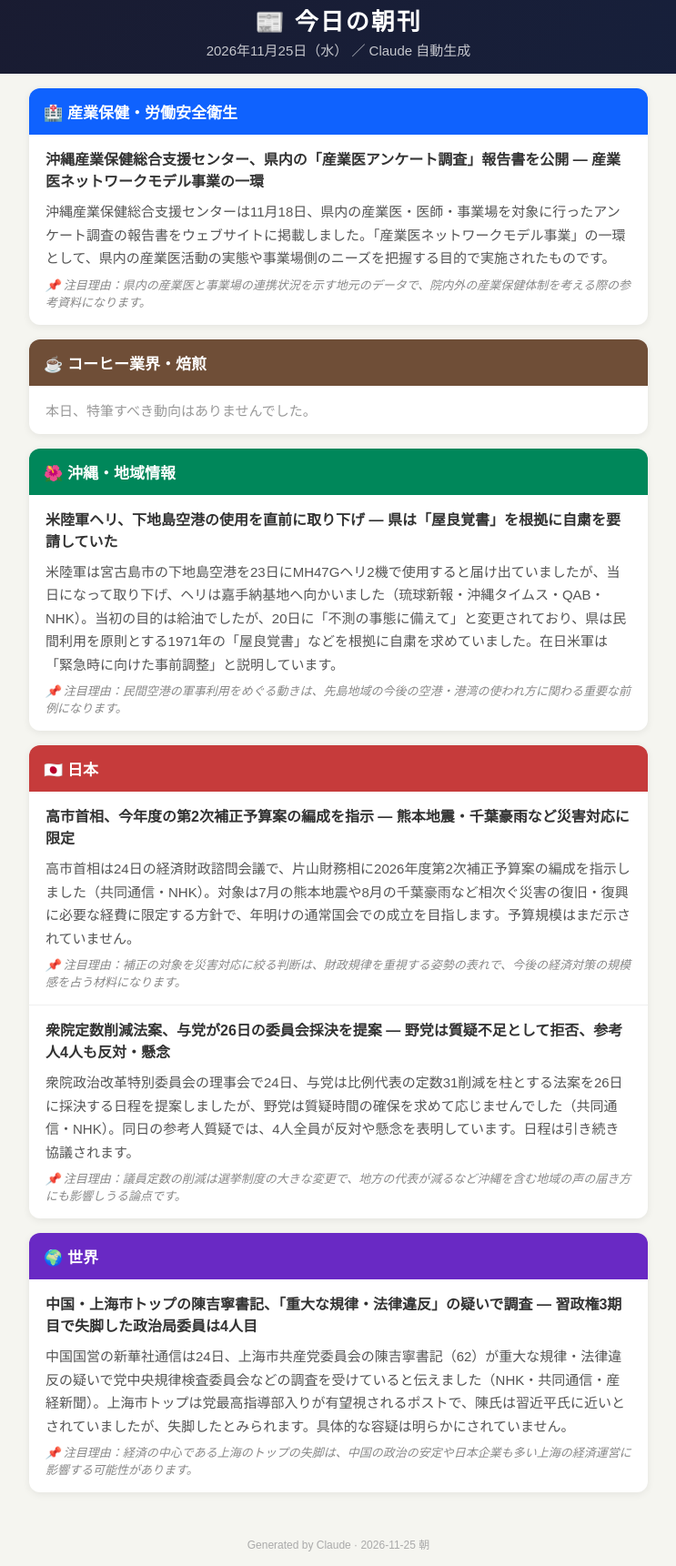
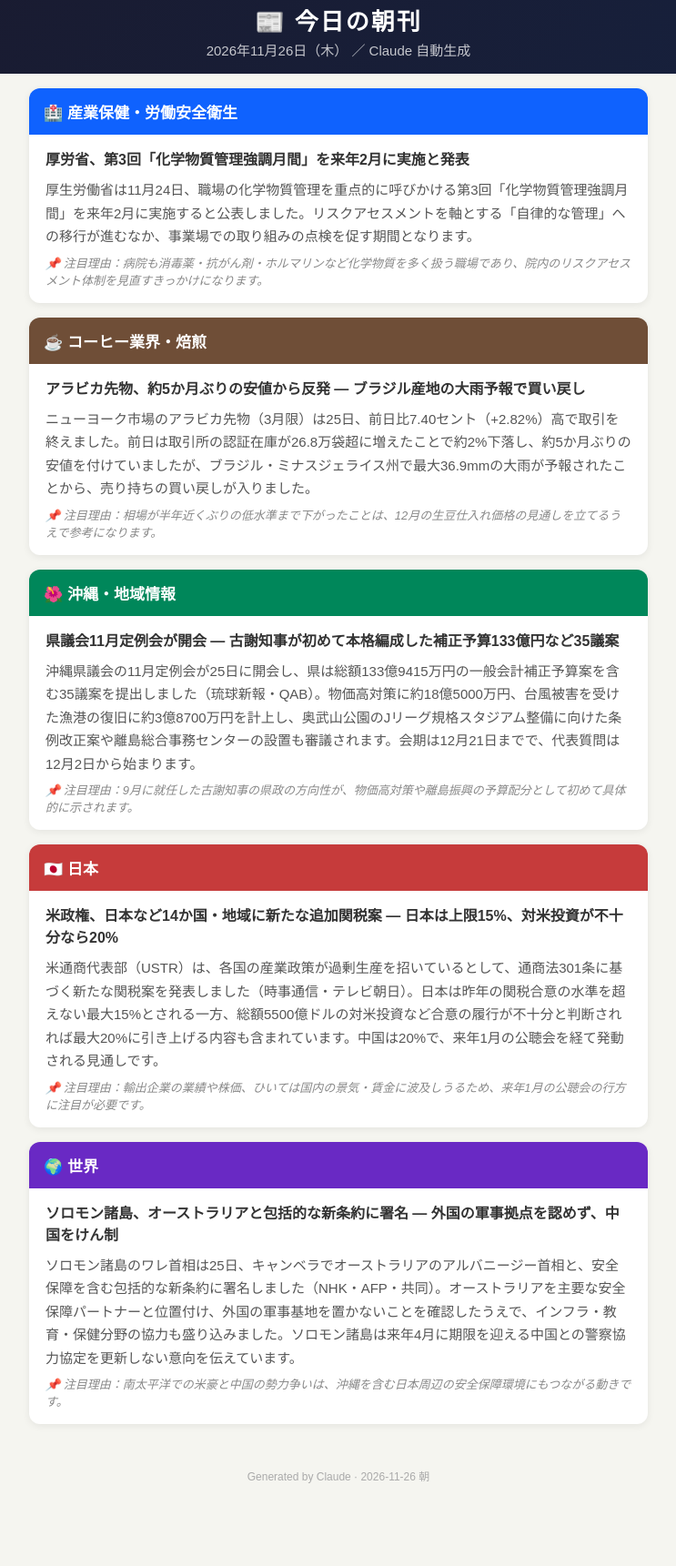
Before and after one commit to koji82kuni/morning-news, a plain HTML site: page index.html in a window 1280 px wide. Shown: the part 21-1742 px from the top of the page at 91% size, without its empty margins (268-1011 px from the left). After the commit the page ends 1667 px from the top, so only its background shows below. Drawn offline with Linux system fonts and the light colour scheme.

Commit message:
朝刊更新: 2026年11月26日（木）

```diff
--- a/index.html
+++ b/index.html
@@ -3,7 +3,7 @@
 <head>
 <meta charset="UTF-8">
 <meta name="viewport" content="width=device-width, initial-scale=1.0">
-<title>朝刊 2026年11月25日（水）</title>
+<title>朝刊 2026年11月26日（木）</title>
 <style>
   body{font-family:'Hiragino Sans','BIZ UDPGothic',sans-serif;background:#f5f5f0;margin:0;padding:0;color:#333;}
   .header{background:linear-gradient(135deg,#1a1a2e,#16213e);color:white;padding:24px 20px 16px;text-align:center;}
@@ -29,57 +29,56 @@
 <body>
 <div class="header">
   <h1>📰 今日の朝刊</h1>
-  <div class="date">2026年11月25日（水） ／ Claude 自動生成</div>
+  <div class="date">2026年11月26日（木） ／ Claude 自動生成</div>
 </div>
 <div class="container">
 
   <div class="section sec-health">
     <div class="section-header">🏥 産業保健・労働安全衛生</div>
     <div class="news-item">
-      <div class="news-title">沖縄産業保健総合支援センター、県内の「産業医アンケート調査」報告書を公開 ― 産業医ネットワークモデル事業の一環</div>
-      <div class="news-summary">沖縄産業保健総合支援センターは11月18日、県内の産業医・医師・事業場を対象に行ったアンケート調査の報告書をウェブサイトに掲載しました。「産業医ネットワークモデル事業」の一環として、県内の産業医活動の実態や事業場側のニーズを把握する目的で実施されたものです。</div>
-      <div class="news-reason">📌 注目理由：県内の産業医と事業場の連携状況を示す地元のデータで、院内外の産業保健体制を考える際の参考資料になります。</div>
+      <div class="news-title">厚労省、第3回「化学物質管理強調月間」を来年2月に実施と発表</div>
+      <div class="news-summary">厚生労働省は11月24日、職場の化学物質管理を重点的に呼びかける第3回「化学物質管理強調月間」を来年2月に実施すると公表しました。リスクアセスメントを軸とする「自律的な管理」への移行が進むなか、事業場での取り組みの点検を促す期間となります。</div>
+      <div class="news-reason">📌 注目理由：病院も消毒薬・抗がん剤・ホルマリンなど化学物質を多く扱う職場であり、院内のリスクアセスメント体制を見直すきっかけになります。</div>
     </div>
   </div>
 
   <div class="section sec-coffee">
     <div class="section-header">☕ コーヒー業界・焙煎</div>
-    <div class="no-news">本日、特筆すべき動向はありませんでした。</div>
+    <div class="news-item">
+      <div class="news-title">アラビカ先物、約5か月ぶりの安値から反発 ― ブラジル産地の大雨予報で買い戻し</div>
+      <div class="news-summary">ニューヨーク市場のアラビカ先物（3月限）は25日、前日比7.40セント（+2.82%）高で取引を終えました。前日は取引所の認証在庫が26.8万袋超に増えたことで約2%下落し、約5か月ぶりの安値を付けていましたが、ブラジル・ミナスジェライス州で最大36.9mmの大雨が予報されたことから、売り持ちの買い戻しが入りました。</div>
+      <div class="news-reason">📌 注目理由：相場が半年近くぶりの低水準まで下がったことは、12月の生豆仕入れ価格の見通しを立てるうえで参考になります。</div>
+    </div>
   </div>
 
   <div class="section sec-okinawa">
     <div class="section-header">🌺 沖縄・地域情報</div>
     <div class="news-item">
-      <div class="news-title">米陸軍ヘリ、下地島空港の使用を直前に取り下げ ― 県は「屋良覚書」を根拠に自粛を要請していた</div>
-      <div class="news-summary">米陸軍は宮古島市の下地島空港を23日にMH47Gヘリ2機で使用すると届け出ていましたが、当日になって取り下げ、ヘリは嘉手納基地へ向かいました（琉球新報・沖縄タイムス・QAB・NHK）。当初の目的は給油でしたが、20日に「不測の事態に備えて」と変更されており、県は民間利用を原則とする1971年の「屋良覚書」などを根拠に自粛を求めていました。在日米軍は「緊急時に向けた事前調整」と説明しています。</div>
-      <div class="news-reason">📌 注目理由：民間空港の軍事利用をめぐる動きは、先島地域の今後の空港・港湾の使われ方に関わる重要な前例になります。</div>
+      <div class="news-title">県議会11月定例会が開会 ― 古謝知事が初めて本格編成した補正予算133億円など35議案</div>
+      <div class="news-summary">沖縄県議会の11月定例会が25日に開会し、県は総額133億9415万円の一般会計補正予算案を含む35議案を提出しました（琉球新報・QAB）。物価高対策に約18億5000万円、台風被害を受けた漁港の復旧に約3億8700万円を計上し、奥武山公園のJリーグ規格スタジアム整備に向けた条例改正案や離島総合事務センターの設置も審議されます。会期は12月21日までで、代表質問は12月2日から始まります。</div>
+      <div class="news-reason">📌 注目理由：9月に就任した古謝知事の県政の方向性が、物価高対策や離島振興の予算配分として初めて具体的に示されます。</div>
     </div>
   </div>
 
   <div class="section sec-japan">
     <div class="section-header">🇯🇵 日本</div>
     <div class="news-item">
-      <div class="news-title">高市首相、今年度の第2次補正予算案の編成を指示 ― 熊本地震・千葉豪雨など災害対応に限定</div>
-      <div class="news-summary">高市首相は24日の経済財政諮問会議で、片山財務相に2026年度第2次補正予算案の編成を指示しました（共同通信・NHK）。対象は7月の熊本地震や8月の千葉豪雨など相次ぐ災害の復旧・復興に必要な経費に限定する方針で、年明けの通常国会での成立を目指します。予算規模はまだ示されていません。</div>
-      <div class="news-reason">📌 注目理由：補正の対象を災害対応に絞る判断は、財政規律を重視する姿勢の表れで、今後の経済対策の規模感を占う材料になります。</div>
-    </div>
-    <div class="news-item">
-      <div class="news-title">衆院定数削減法案、与党が26日の委員会採決を提案 ― 野党は質疑不足として拒否、参考人4人も反対・懸念</div>
-      <div class="news-summary">衆院政治改革特別委員会の理事会で24日、与党は比例代表の定数31削減を柱とする法案を26日に採決する日程を提案しましたが、野党は質疑時間の確保を求めて応じませんでした（共同通信・NHK）。同日の参考人質疑では、4人全員が反対や懸念を表明しています。日程は引き続き協議されます。</div>
-      <div class="news-reason">📌 注目理由：議員定数の削減は選挙制度の大きな変更で、地方の代表が減るなど沖縄を含む地域の声の届き方にも影響しうる論点です。</div>
+      <div class="news-title">米政権、日本など14か国・地域に新たな追加関税案 ― 日本は上限15%、対米投資が不十分なら20%</div>
+      <div class="news-summary">米通商代表部（USTR）は、各国の産業政策が過剰生産を招いているとして、通商法301条に基づく新たな関税案を発表しました（時事通信・テレビ朝日）。日本は昨年の関税合意の水準を超えない最大15%とされる一方、総額5500億ドルの対米投資など合意の履行が不十分と判断されれば最大20%に引き上げる内容も含まれています。中国は20%で、来年1月の公聴会を経て発動される見通しです。</div>
+      <div class="news-reason">📌 注目理由：輸出企業の業績や株価、ひいては国内の景気・賃金に波及しうるため、来年1月の公聴会の行方に注目が必要です。</div>
     </div>
   </div>
 
   <div class="section sec-world">
     <div class="section-header">🌍 世界</div>
     <div class="news-item">
-      <div class="news-title">中国・上海市トップの陳吉寧書記、「重大な規律・法律違反」の疑いで調査 ― 習政権3期目で失脚した政治局委員は4人目</div>
-      <div class="news-summary">中国国営の新華社通信は24日、上海市共産党委員会の陳吉寧書記（62）が重大な規律・法律違反の疑いで党中央規律検査委員会などの調査を受けていると伝えました（NHK・共同通信・産経新聞）。上海市トップは党最高指導部入りが有望視されるポストで、陳氏は習近平氏に近いとされていましたが、失脚したとみられます。具体的な容疑は明らかにされていません。</div>
-      <div class="news-reason">📌 注目理由：経済の中心である上海のトップの失脚は、中国の政治の安定や日本企業も多い上海の経済運営に影響する可能性があります。</div>
+      <div class="news-title">ソロモン諸島、オーストラリアと包括的な新条約に署名 ― 外国の軍事拠点を認めず、中国をけん制</div>
+      <div class="news-summary">ソロモン諸島のワレ首相は25日、キャンベラでオーストラリアのアルバニージー首相と、安全保障を含む包括的な新条約に署名しました（NHK・AFP・共同）。オーストラリアを主要な安全保障パートナーと位置付け、外国の軍事基地を置かないことを確認したうえで、インフラ・教育・保健分野の協力も盛り込みました。ソロモン諸島は来年4月に期限を迎える中国との警察協力協定を更新しない意向を伝えています。</div>
+      <div class="news-reason">📌 注目理由：南太平洋での米豪と中国の勢力争いは、沖縄を含む日本周辺の安全保障環境にもつながる動きです。</div>
     </div>
   </div>
 
 </div>
-<div class="footer">Generated by Claude · 2026-11-25 朝</div>
+<div class="footer">Generated by Claude · 2026-11-26 朝</div>
 </body>
 </html>
```
